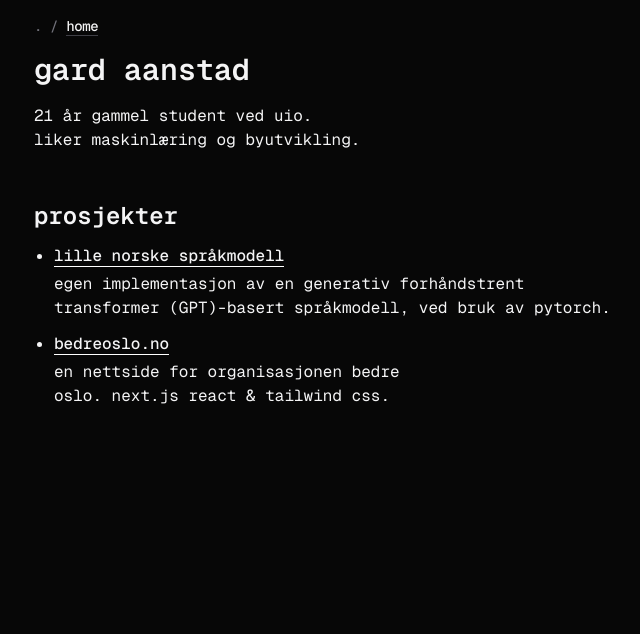
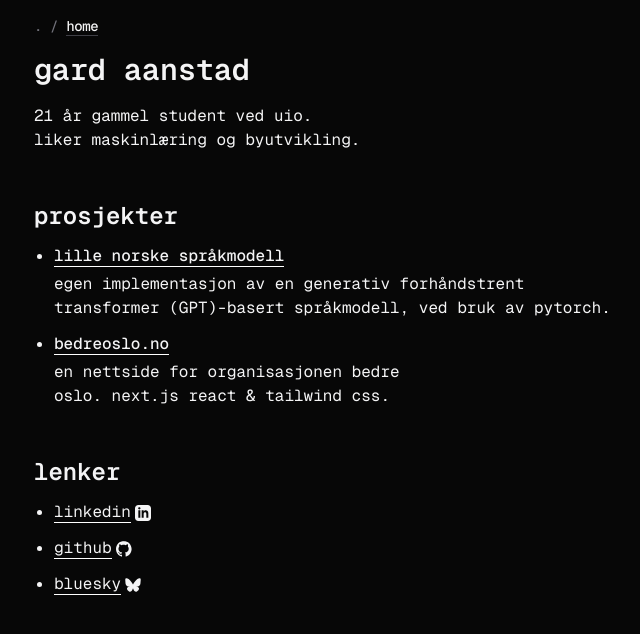
Before and after one commit to gardaanstad/gardaanstad, a Next.js app: page / in a window 1280 px wide. Shown: the top 634 px of the page, without its empty margins (310-950 px from the left). Built offline with nearby package versions, Linux system fonts and the light colour scheme.

Commit message:
feature: add personal links with icons

```diff
--- a/app/page.tsx
+++ b/app/page.tsx
@@ -1,16 +1,17 @@
 import Link from 'next/link';
+import InlineLink from './components/InlineLink';
 
 export default function Home() {
   return (
     <article className="content-spacing">
       <h1 className="mb-4">gard aanstad</h1>
 
-      <p className="mb-12">
+      <p className="">
         21 år gammel student ved uio. liker maskinlæring og byutvikling.
       </p>
 
+      <div className="mt-12">
         <h2 className="mb-3">prosjekter</h2>
-
         <ul className="space-y-3 list-disc pl-5">
           <li>
             <Link
@@ -37,6 +38,47 @@
             </p>
           </li>
         </ul>
+      </div>
+
+      <div className="mt-12">
+        <h2 className="mb-3">lenker</h2>
+        <ul className="space-y-3 list-disc pl-5">
+          <li>
+            <InlineLink
+              href="https://www.linkedin.com/in/gard-aanstad/"
+              text="linkedin"
+              icon={
+                <svg className="w-4 h-4" viewBox="0 0 24 24" fill="currentColor">
+                  <path d="M19 0h-14c-2.761 0-5 2.239-5 5v14c0 2.761 2.239 5 5 5h14c2.762 0 5-2.239 5-5v-14c0-2.761-2.238-5-5-5zm-11 19h-3v-11h3v11zm-1.5-12.268c-.966 0-1.75-.79-1.75-1.764s.784-1.764 1.75-1.764 1.75.79 1.75 1.764-.783 1.764-1.75 1.764zm13.5 12.268h-3v-5.604c0-3.368-4-3.113-4 0v5.604h-3v-11h3v1.765c1.396-2.586 7-2.777 7 2.476v6.759z"/>
+                </svg>
+              }
+            />
+          </li>
+          <li>
+            <InlineLink
+              href="https://github.com/gardaanstad"
+              text="github"
+              icon={
+                <svg className="w-4 h-4" viewBox="0 0 24 24" fill="currentColor">
+                  <path d="M12 0c-6.626 0-12 5.373-12 12 0 5.302 3.438 9.8 8.207 11.387.599.111.793-.261.793-.577v-2.234c-3.338.726-4.033-1.416-4.033-1.416-.546-1.387-1.333-1.756-1.333-1.756-1.089-.745.083-.729.083-.729 1.205.084 1.839 1.237 1.237 1.237 1.07 1.834 2.807 1.304 3.492.997.107-.775.418-1.305.762-1.604-2.665-.305-5.467-1.334-5.467-5.931 0-1.311.469-2.381 1.236-3.221-.124-.303-.535-1.524.117-3.176 0 0 1.008-.322 3.301 1.23.957-.266 1.983-.399 3.003-.404 1.02.005 2.047.138 3.006.404 2.291-1.552 3.297-1.23 3.297-1.23.653 1.653.242 2.874.118 3.176.77.84 1.235 1.911 1.235 3.221 0 4.609-2.807 5.624-5.479 5.921.43.372.823 1.102.823 2.222v3.293c0 .319.192.694.801.576 4.765-1.589 8.199-6.086 8.199-11.386 0-6.627-5.373-12-12-12z"/>
+                </svg>
+              }
+            />
+          </li>
+          <li>
+            <InlineLink
+              href="https://bsky.app/profile/gard.bsky.social"
+              text="bluesky"
+              icon={
+                <svg width="100%" height="100%" viewBox="0 0 600 530" version="1.1" xmlns="http://www.w3.org/2000/svg" className="size-4">
+                  <path d="m135.72 44.03c66.496 49.921 138.02 151.14 164.28 205.46 26.262-54.316 97.782-155.54 164.28-205.46 47.98-36.021 125.72-63.892 125.72 24.795 0 17.712-10.155 148.79-16.111 170.07-20.703 73.984-96.144 92.854-163.25 81.433 117.3 19.964 147.14 86.092 82.697 152.22-122.39 125.59-175.91-31.511-189.63-71.766-2.514-7.3797-3.6904-10.832-3.7077-7.8964-0.0174-2.9357-1.1937 0.51669-3.7077 7.8964-13.714 40.255-67.233 197.36-189.63 71.766-64.444-66.128-34.605-132.26 82.697-152.22-67.108 11.421-142.55-7.4491-163.25-81.433-5.9562-21.282-16.111-152.36-16.111-170.07 0-88.687 77.742-60.816 125.72-24.795z"
+                    fill="currentColor"/>
+                </svg>
+              }
+            />
+          </li>
+        </ul>
+      </div>
     </article>
   );
 }
```
Lines whose indentation alone changed are shown as unchanged.
